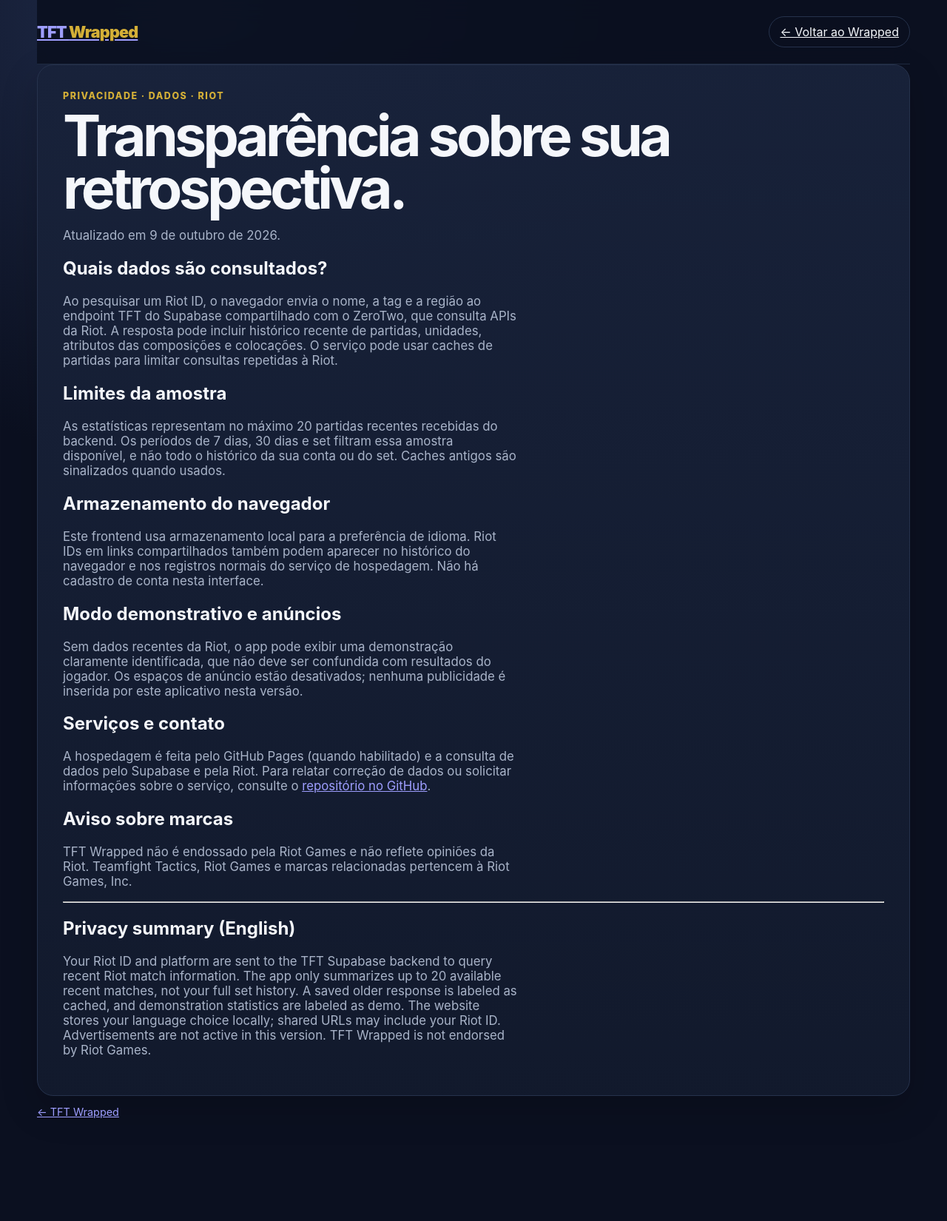
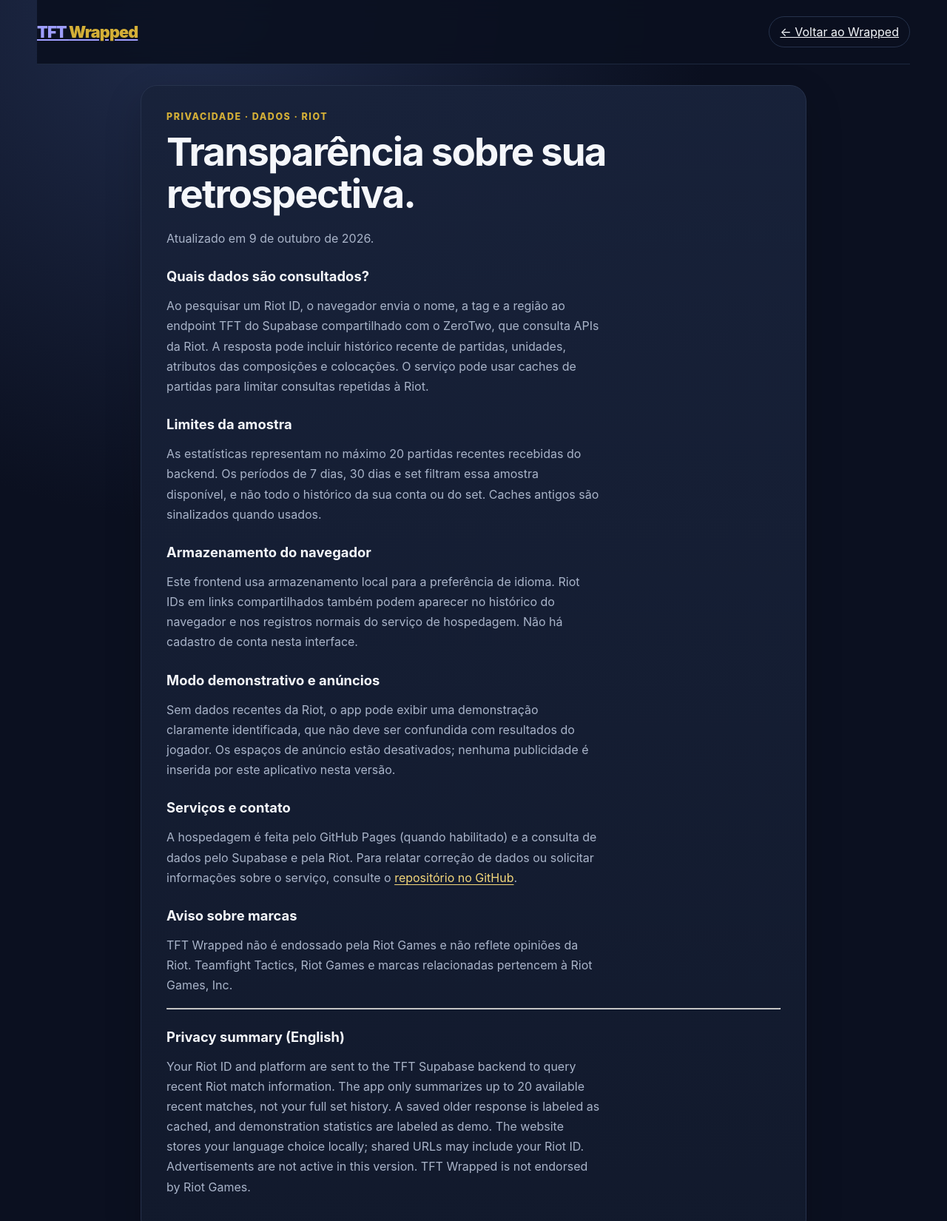
Before and after one commit to HelioConde/tft-personal-wrapped, a website: page privacidade.html in a window 1280 px wide. Shown: the top 1650 px of the page at 74% size. Before the commit the page ends 1554 px from the top, so only its background shows below. Drawn offline with Linux system fonts and the light colour scheme.

Commit message:
ux: improve TFT sample disclosure, privacy layout and accessible footer tap target

```diff
--- a/styles.css
+++ b/styles.css
@@ -62,3 +62,15 @@
 @media(max-width:560px){
   .chip,.ghost{min-height:40px}
 }
+
+/* Release v1 — readable scope and accessible disclosure links */
+.sample-note{font-size:.84rem!important;line-height:1.55;margin:12px 0 0!important;max-width:64ch}
+.footer a,.legal-content a{color:#f3d77b;text-decoration:underline;text-underline-offset:3px}
+.footer a{display:inline-flex;align-items:center;min-height:40px;padding:7px 0}
+.footer p{margin:8px 0 0;line-height:1.6}
+.legal-content{max-width:900px;margin:28px auto 40px}
+.legal-content h1{font-size:clamp(2rem,5vw,3.3rem);line-height:1.08;letter-spacing:-.035em}
+.legal-content h2{font-size:1.15rem;margin-top:26px}
+.legal-content p{font-size:1rem;line-height:1.7;color:var(--muted)}
+button:focus-visible,a:focus-visible,input:focus-visible,select:focus-visible{outline:3px solid #f3d77b;outline-offset:3px}
+[hidden]{display:none!important}
```
